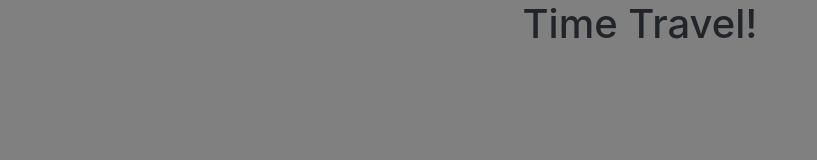
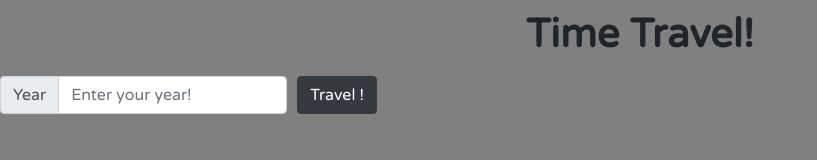
Before and after one commit to zerotype005/Time_traveller, a plain HTML site: page index.html in a window 1280 px wide. Shown: the whole page, without its empty margins (0-817 px from the left). Drawn offline with nearby package versions, Linux system fonts and the light colour scheme.

Commit message:
Enter year sample

```diff
--- a/index.html
+++ b/index.html
@@ -8,10 +8,29 @@
     <!-- Bootstrap CSS -->
     <link rel="stylesheet" href="https://stackpath.bootstrapcdn.com/bootstrap/4.5.2/css/bootstrap.min.css" integrity="sha384-JcKb8q3iqJ61gNV9KGb8thSsNjpSL0n8PARn9HuZOnIxN0hoP+VmmDGMN5t9UJ0Z" crossorigin="anonymous">
     <link rel="stylesheet" href="style.css">
+    <link href="https://fonts.googleapis.com/css2?family=Varela+Round&display=swap" rel="stylesheet">
     <title>Time Traveller</title>
   </head>
   <body>
-    <h1 class="head1">Time Travel!</h1>
+    <h1 class="head1"><b>Time Travel!</b></h1>
+    <form>
+        <div class="form-row align-items-center">
+
+          <div class="col-auto">
+            <label class="sr-only" for="inlineFormInputGroup"></label>
+            <div class="input-group mb-2">
+              <div class="input-group-prepend">
+                <div class="input-group-text">Year</div>
+              </div>
+              <input type="number" class="form-control" id="inlineFormInputGroup" placeholder="Enter your year!">
+            </div>
+          </div>
+          <div class="col-auto">
+            <button type="submit" class="btn btn-dark mb-2">Travel !</button>
+          </div>
+        </div>
+      </form>
+
 
     <!-- Optional JavaScript -->
     <!-- jQuery first, then Popper.js, then Bootstrap JS -->
--- a/style.css
+++ b/style.css
@@ -1,6 +1,9 @@
 body{
     background-color: gray;
+    font-family: 'Varela Round', sans-serif;
+
 }
 .head1{
     text-align: center;
+    padding: 10px;
 }
```
